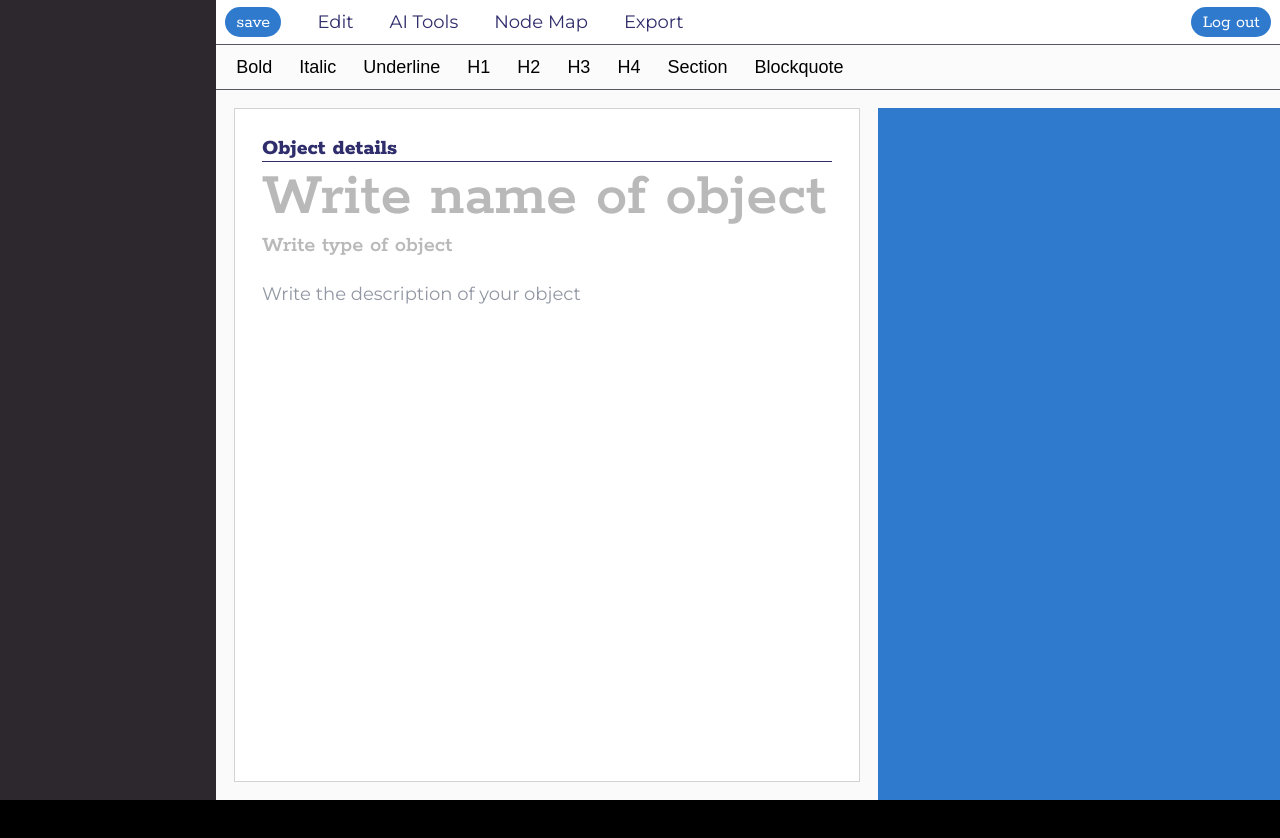
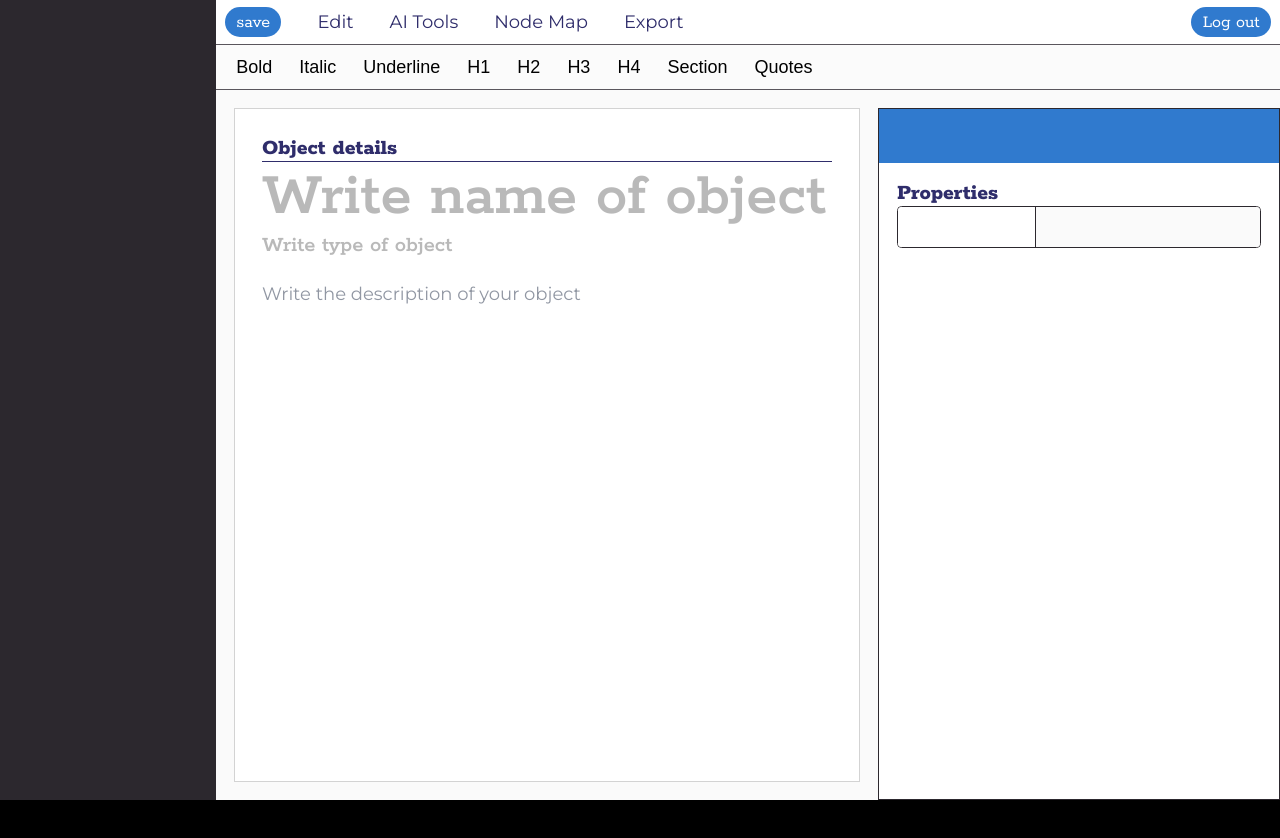
Before and after one commit to txabiii/wba-client, a Next.js app: page /workspace in a window 1280 px wide. Shown: the top 838 px of the page. Built offline with nearby package versions, Linux system fonts and the light colour scheme; no server answers.

Commit message:
Property Sidebar

```diff
--- a/src/app/globals.scss
+++ b/src/app/globals.scss
@@ -12,7 +12,7 @@
   --color-3: #307ACE;
   --color-4: #A1C5F6;
   --color-5: #FFFCF7;
-  --color-6: #f7eddc;
+  --color-6: #fdf2e0;
 
   // spacings
   --spacing-xxs: 0.5rem;
--- a/src/app/workspace/page.module.scss
+++ b/src/app/workspace/page.module.scss
@@ -8,6 +8,11 @@
     flex-direction: column;
 
     nav {
+      background-color: white;
+      position: sticky;
+      top: 0;
+      z-index: 2;
+
       .options {
         display: flex;
         gap: 4rem;
@@ -113,6 +118,10 @@
           right: var(--spacing-sm);
         }
 
+        h1, h2, h3, h4 {
+          font-weight: 600;
+        }
+
         h5 {
           color: var(--color-2);
           border-bottom: 1px solid var(--color-2);
@@ -149,9 +158,54 @@
         }
       }
 
-      .properties {
+      .propertiesSidebar {
         width: 52rem;
-        background-color: var(--color-3);
+        background-color: white;
+        border: 1px solid var(--color-1);
+
+        .color {
+          min-height: 6rem;
+          background-color: var(--color-3);
+        }
+
+        .properties {
+          padding: var(--spacing-sm);
+
+          h5 {
+            color: var(--color-2);
+          }
+
+          .property {
+            display: flex;
+            border: 1px solid var(--color-1);
+            overflow: hidden;
+            border-radius: var(--spacing-xxs);
+          }
+
+          input, textarea {
+            padding: var(--spacing-xs);
+            border: none;
+            font-size: 2rem;
+          }
+
+          input {
+            width: calc(100% * var(--gr-little));
+            border-right: 1px solid var(--color-1);
+            font-family: 'Rokkitt', serif;
+            font-weight: 600;
+          }
+
+          textarea {
+            flex: 1;
+            resize: none;
+            background-color: #FAFAFA;
+            font-family: 'Montserrat', sans-serif;
+          }
+
+          input:focus, textarea:focus {
+            outline: none;
+          }
+        }
       }
     }
   }
--- a/src/app/workspace/page.tsx
+++ b/src/app/workspace/page.tsx
@@ -42,6 +42,15 @@ export default function Workspace() {
   // object state
   const [object, setObject] = useState<Object>()
 
+  //sample property
+  const properties: Property[] = [
+    {
+      id: 1,
+      name: 'blah',
+      value: 'blub'
+    }
+  ];
+
   const router = useRouter()
 
   const logOut = () => {
@@ -52,8 +61,10 @@ export default function Workspace() {
   useEffect(()=>{
     async function verify() {
       const result = await checkVerification()
-      if(result.status !== 200) {
-        router.push('/verification')
+      if(result){
+        if(result.status !== 200) {
+          router.push('/verification')
+        }
       }
     }
     verify()
@@ -96,8 +107,15 @@ export default function Workspace() {
                 blockStyleFn={myBlockStyleFn}
               />
             </div>
-            <aside className={styles.properties}>
-
+            <aside className={styles.propertiesSidebar}>
+              <div className={styles.color}></div>
+              <div className={styles.properties}>
+                <h5>Properties</h5>
+                <div className={styles.property}>
+                  <input type="text" />
+                  <textarea name="" id="" cols={30} rows={1}></textarea>
+                </div>
+              </div>
             </aside>
           </section>
         </main>
--- a/src/components/EditToolbar/component.tsx
+++ b/src/components/EditToolbar/component.tsx
@@ -63,7 +63,7 @@ const BLOCK_TYPES = [
   { label: "H3", style: "header-three" },
   { label: "H4", style: "header-four" },
   { label: "Section", style: "header-five" },
-  { label: "Blockquote", style: "blockquote" }
+  { label: "Quotes", style: "blockquote" }
 ];
 const BlockStyleControls = (props: any) => {
   const { editorState } = props;
```
Also changed, not shown: 1 other file (tests, documents, lock files or other folders).
